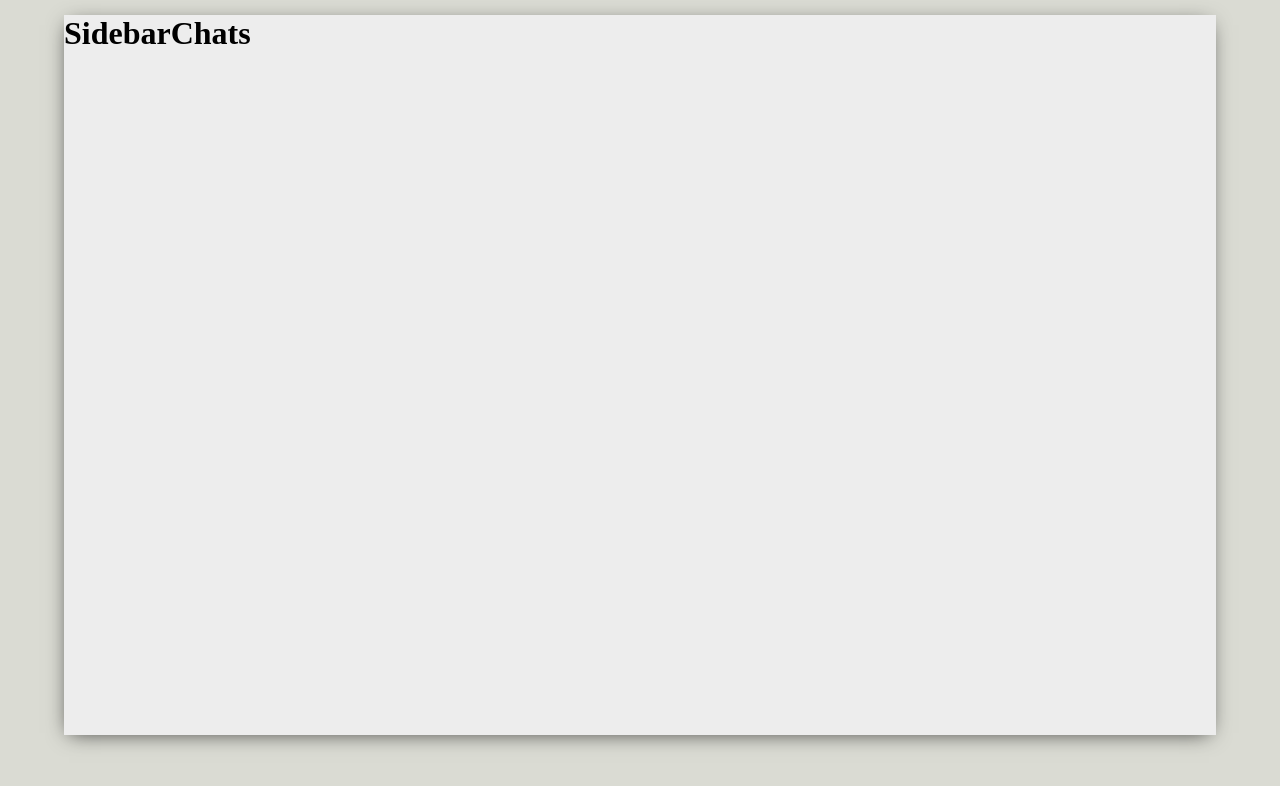
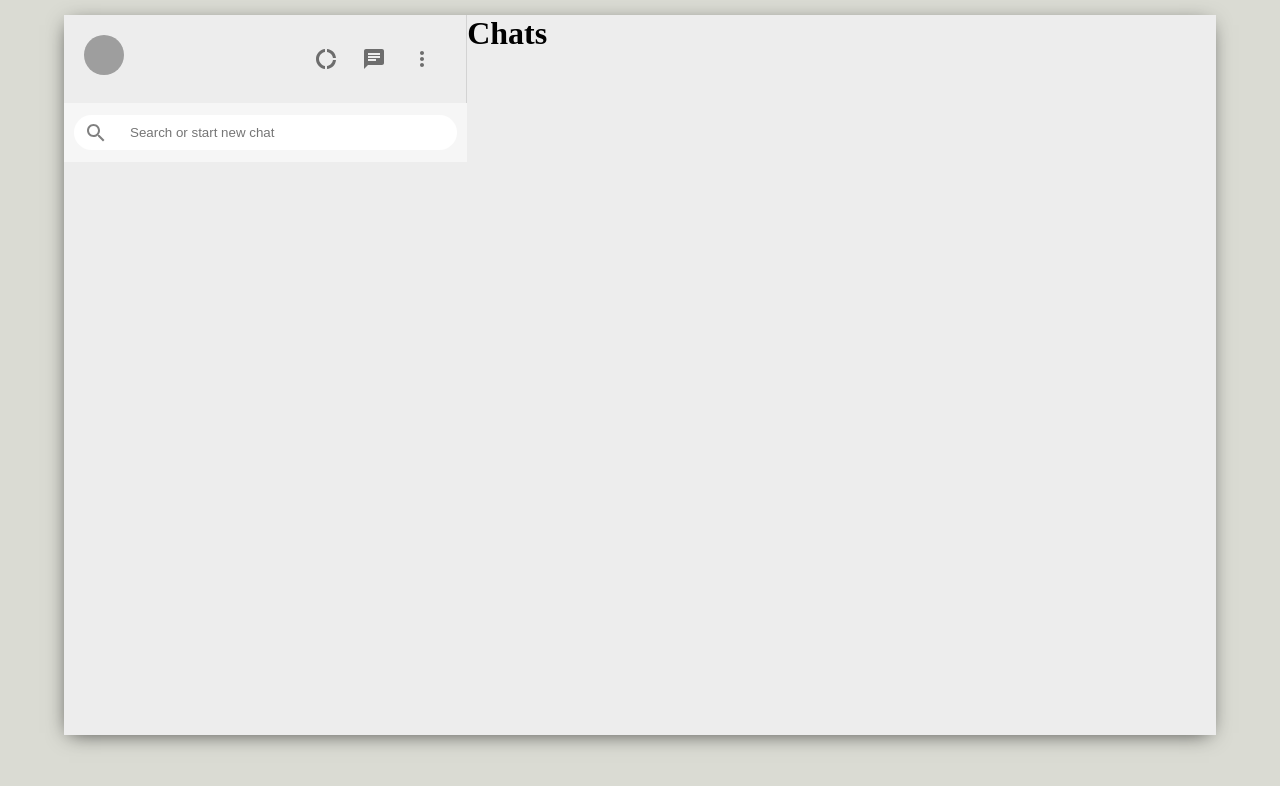
Before and after one commit to Gokulesh2001/whatsapp-mern, a React (Create React App) app: page / in a window 1280 px wide. Shown: the top 786 px of the page. Built offline with nearby package versions, Linux system fonts and the light colour scheme; grey boxes are pictures that could not be loaded.

Commit message:
3rd update

```diff
--- a/package.json
+++ b/package.json
@@ -3,6 +3,8 @@
   "version": "0.1.0",
   "private": true,
   "dependencies": {
+    "@material-ui/core": "^4.11.1",
+    "@material-ui/icons": "^4.9.1",
     "@testing-library/jest-dom": "^5.11.6",
     "@testing-library/react": "^11.2.2",
     "@testing-library/user-event": "^12.3.0",
--- a/public/index.html
+++ b/public/index.html
@@ -12,8 +12,11 @@
     <link rel="apple-touch-icon" href="%PUBLIC_URL%/logo192.png" />
 
     <link rel="manifest" href="%PUBLIC_URL%/manifest.json" />
+    <!-- material_ui -->
+    <link rel="stylesheet" href="https://fonts.googleapis.com/css?family=Roboto:300,400,500,700&display=swap" />
 
-    <title>React App</title>
+
+    <title>Whatsapp-mern</title>
   </head>
   <body>
     <noscript>You need to enable JavaScript to run this app.</noscript>
--- a/src/Components/Chat.css
+++ b/src/Components/Chat.css
@@ -0,0 +1,5 @@
+.chat{
+    display: flex;
+    flex-direction:column;
+    flex:0.65;
+}
--- a/src/Components/Chat.js
+++ b/src/Components/Chat.js
@@ -3,7 +3,7 @@ import "./Chat.css";
 
 function Chat() {
     return (
-        <div>
+        <div className="chat">
          <h1>Chats</h1>
         </div>
     )
--- a/src/Components/Sidebar.css
+++ b/src/Components/Sidebar.css
@@ -0,0 +1,46 @@
+.sidebar{
+    display: flex;
+    flex-direction:column;
+    flex:0.35;
+}
+
+.sidebar__header{
+    display:flex;
+    justify-content: space-between;
+    padding: 20px;
+    border-right: 1px solid lightgrey;
+}
+.sidebar__headerRight{
+    display:flex;
+    justify-content: space-between;
+    min-width: 10vw;
+    align-items: center;
+}
+.sidebar__headerRight > .MuiSvgIcon-root{
+margin-right: 2vw;
+font-size: 24px !important;
+
+}
+.sidebar__search{
+    display: flex;
+    align-items: center;
+    background-color: #f6f6f6;
+    height: 39px;
+    padding: 10px;
+}
+.sidebar__searchContainer{
+    display: flex;
+    align-items: center;
+    background-color: white;
+    width: 100%;
+    height: 35px;
+    border-radius: 20px;
+}
+.sidebar__searchContainer > .MuiSvgIcon-root{
+    color: grey;
+    padding: 10px;
+}
+.sidebar__searchContainer > input{
+    border:none;
+    margin-left: 10px;;
+}
--- a/src/Components/Sidebar.js
+++ b/src/Components/Sidebar.js
@@ -1,9 +1,34 @@
 import React from 'react';
 import "./Sidebar.css";
+import DonutLargeIcon from '@material-ui/icons/DonutLarge';
+import { Avatar, IconButton } from '@material-ui/core';
+import ChatIcon from '@material-ui/icons/Chat';
+import MoreVertIcon from '@material-ui/icons/MoreVert';
+import { SearchOutlined } from '@material-ui/icons';
 function Sidebar() {
     return (
-        <div>
-           <h1>Sidebar</h1>
+        <div className="sidebar">
+           <div className="sidebar__header">
+           <Avatar src="https://media-exp1.licdn.com/dms/image/C5603AQH7DC6GgzVn0g/profile-displayphoto-shrink_200_200/0/1597904535705?e=1612396800&v=beta&t=73n30ZX1QP_CIQiduPHvQkTXHZPookw7tX3bmPiMM-M"/>
+                <div className="sidebar__headerRight">
+                    <IconButton>
+                    <DonutLargeIcon />
+                    </IconButton>
+                    <IconButton>
+                    <ChatIcon />
+                    </IconButton>
+                    <IconButton>
+                    <MoreVertIcon />
+                    </IconButton>
+
+                </div>
+           </div>
+           <div className="sidebar__search">
+             <div className="sidebar__searchContainer">
+                <SearchOutlined />
+                <input placeholder="Search or start new chat" type="text" />
+             </div>
+           </div>
         </div>
     )
 }
```
Also changed, not shown: 2 other files (tests, documents, lock files or other folders).
